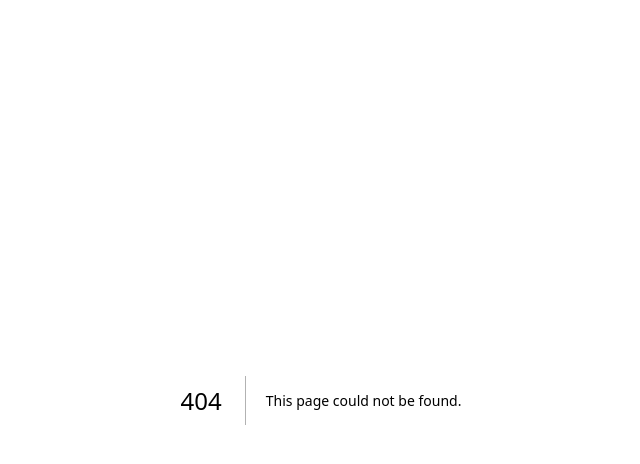
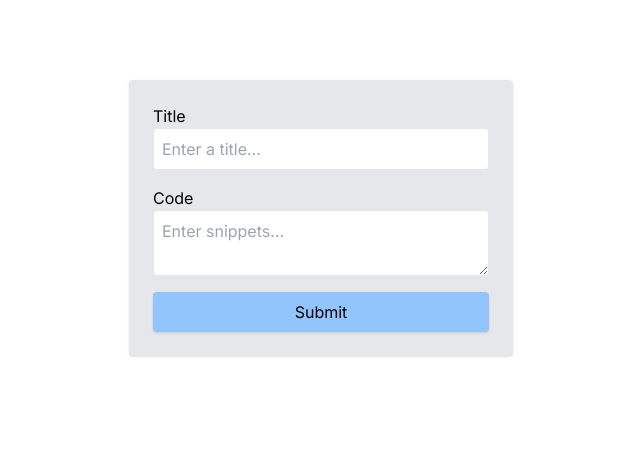
Before and after one commit to AungMyoAye101/snippet-next, a Next.js app: page /snippets/new in a window 1280 px wide. Before the commit this address had no page. Shown: the top 464 px of the page, without its empty margins (319-959 px from the left). Built offline with nearby package versions, Linux system fonts and the light colour scheme.

Commit message:
add snippet page

```diff
--- a/src/app/new/page.tsx
+++ b/src/app/snippets/new/page.tsx
@@ -3,7 +3,7 @@ import React from "react";
 const page = () => {
   return (
     <form
-      action="#"
+      action=""
       className="flex flex-col max-w-96 mx-auto p-6 rounded mt-20 gap-4 shadow bg-gray-200"
     >
       <div className="flex flex-col ">
```
